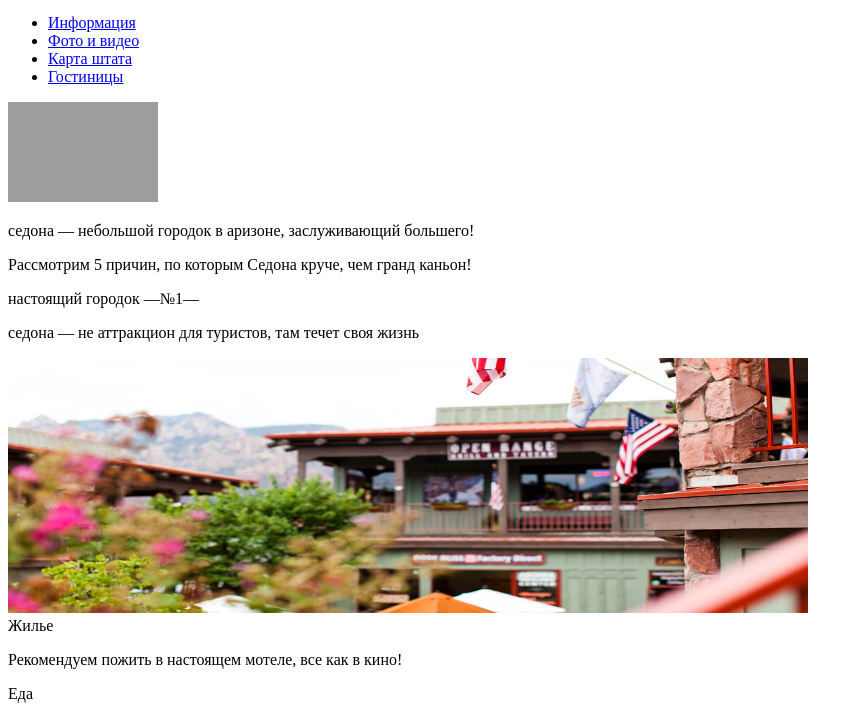
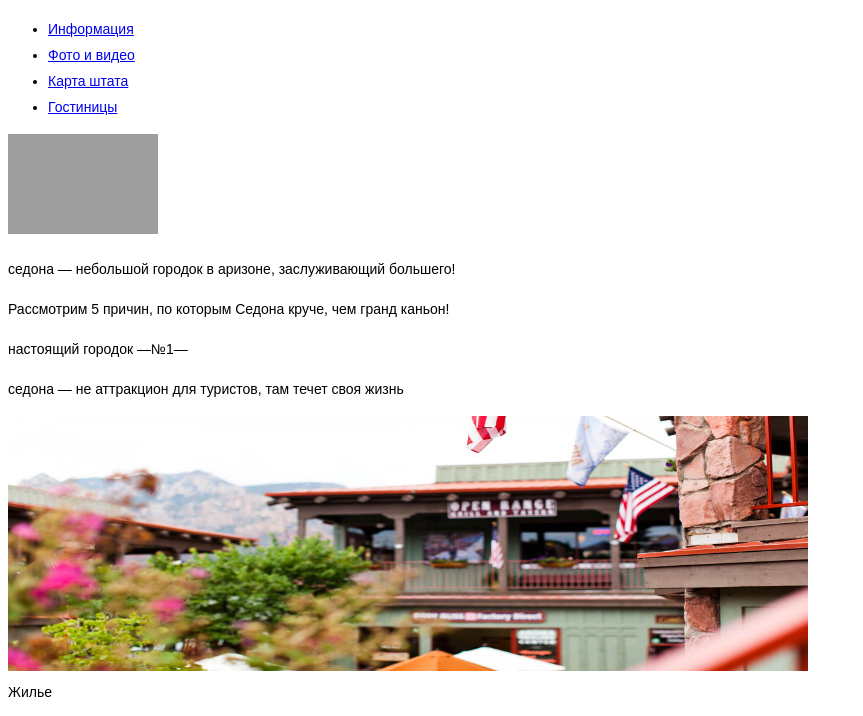
Before and after one commit to nimfadore/152434-sedona, a plain HTML site: page index.html in a window 1280 px wide. Shown: the part 70-786 px from the top of the page, without its empty margins (0-863 px from the left). Drawn offline with Linux system fonts and the light colour scheme; grey boxes are pictures that could not be loaded.

Commit message:
Update index.html

```diff
--- a/index.html
+++ b/index.html
@@ -4,7 +4,7 @@
 <head>
     <meta charset="utf-8">
     <title>Welcome to Sedona</title>
-    <link href="css/style.css" rel="stylesheet">
+    <link href="css/main.css" rel="stylesheet">
 </head>
 
 <body>
```
